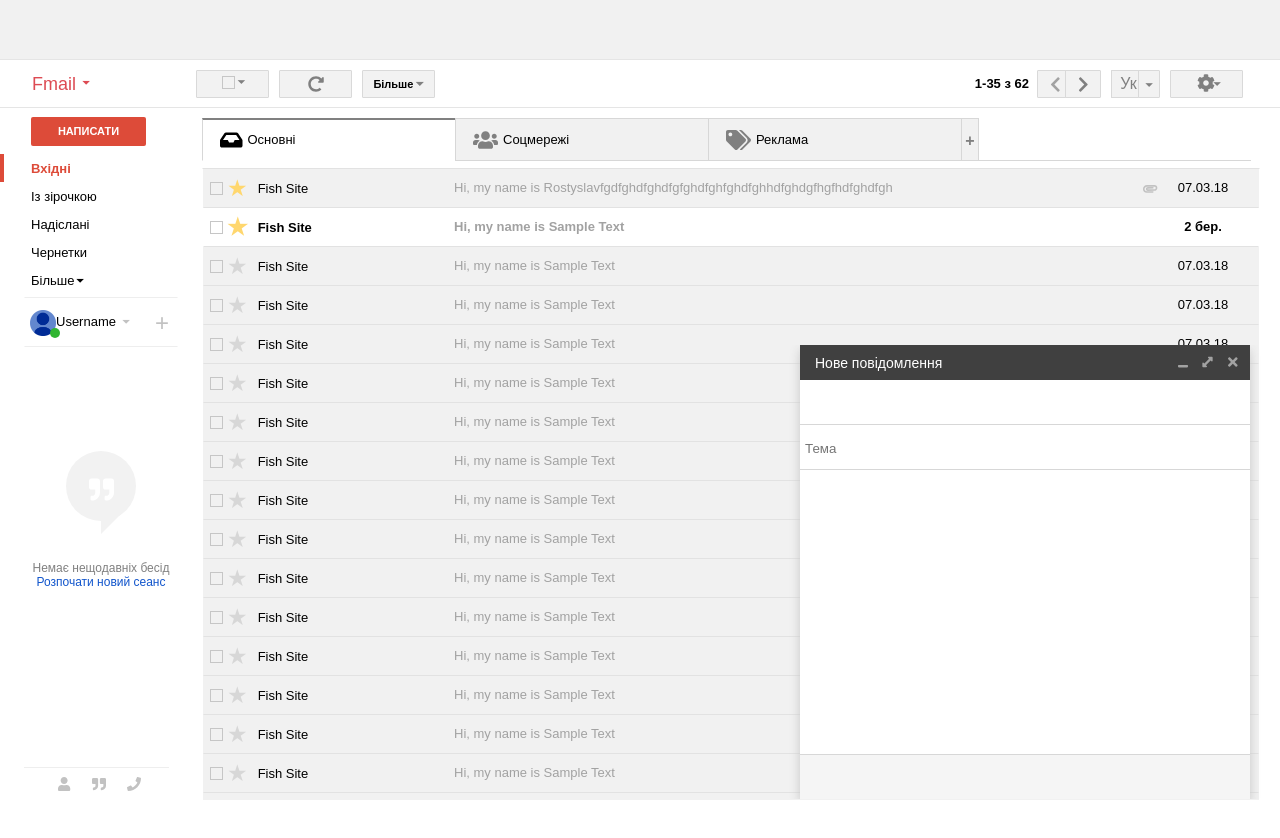
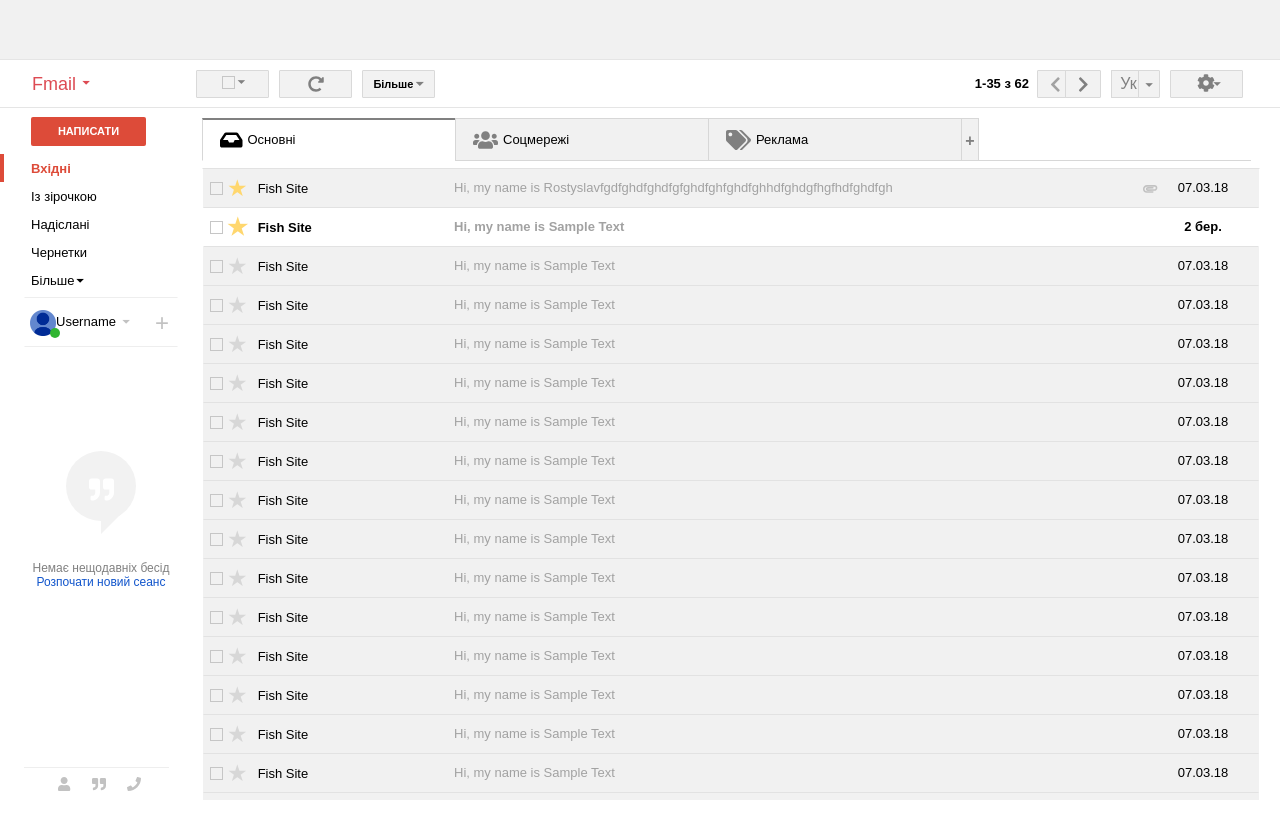
Before and after one commit to VR333/fish, an Angular app: page /#/inbox in a window 1280 px wide. Shown: the top 838 px of the page. Built offline with nearby package versions, Linux system fonts and the light colour scheme.

Commit message:
add simple functionality for futher development of creating new messages

```diff
--- a/src/app/menu/menu-options/app.component.html
+++ b/src/app/menu/menu-options/app.component.html
@@ -4,7 +4,7 @@
 		 		  'medium-version': view.viewSizeType === 'medium',
 		 	  	  'compact-version': view.viewSizeType === 'compact'
 	}">
-	<div class='write-btn'>НАПИСАТИ</div>
+	<div class='write-btn' (click)="makeNewMesageTemplate()">НАПИСАТИ</div>
 
 	<div class='menu-links'>
 		<div class='menu-item'
--- a/src/app/menu/menu-options/app.component.ts
+++ b/src/app/menu/menu-options/app.component.ts
@@ -1,5 +1,6 @@
 import { Component } from '@angular/core';
 import { ManageViewService } from './../../services/manageView';
+import { NewMessageService } from './../../services/NewMessageService';
 
 @Component({
   selector: 'fish-menu-options',
@@ -7,7 +8,10 @@ import { ManageViewService } from './../../services/manageView';
   styleUrls: ['./app.component.scss']
 })
 export class MenuOptionsComponent {
-    constructor( private view: ManageViewService) {}
+    constructor(
+        private view: ManageViewService,
+        private NewMessageService: NewMessageService
+    ) {}
 
     showExtendedMenu:boolean = false;
     showExtendedCategory:boolean = false;
@@ -88,4 +92,8 @@ export class MenuOptionsComponent {
     toShowExtendedCategory() {
         this.showExtendedCategory = !this.showExtendedCategory;
     }
+
+    makeNewMesageTemplate() {
+        this.NewMessageService.createMessageTemplate();
+    }
 }
--- a/src/app/new-messages/app.component.html
+++ b/src/app/new-messages/app.component.html
@@ -1,10 +1,12 @@
-<div class="new-message-template">
+<div class="new-message-template" *ngFor="let temp of newMessages">
 	<div class="template-header">
 		<span class='header-title'>Нове повідомлення</span>
 		<div class='header-buttons'>
 			<div class='button-icon'><i class="fas fa-window-minimize minimize"></i></div>
 			<div class='button-icon'><i class="fas fa-arrows-alt-v rotate"></i></div>
-			<div class='button-icon'><i class="fas fa-times"></i></div>
+			<div class='button-icon' (click)="deleteTemplate()">
+				<i class="fas fa-times"></i>
+			</div>
 		</div>
 	</div>
 	<div class="template-input-container receiver"></div>
--- a/src/app/new-messages/app.component.scss
+++ b/src/app/new-messages/app.component.scss
@@ -1,13 +1,19 @@
 :host {
+    max-height: 450px;
+    width: 100%;
+    margin-right: 28px;
+    margin-left: 28px;
     display: block;
     position: absolute;
     right: 0px;
-    bottom: 1px;
-    overflow-x: hidden;
+    bottom: 0px;
+    overflow: hidden;
 
     .new-message-template {
-        width: 450px;
-        margin: 0px 30px;
+        width: 47%;
+        max-width: 580px;
+        margin-left: 5px;
+        float: right;
         background-color: white;
         box-shadow: 0px 5px 10px rgb(200, 200, 200);
         z-index: 2;
@@ -67,7 +73,7 @@
         }
 
         .message-text {
-            width: 450px;
+            width: 100%;
             min-height: 280px;
             padding: 5px;
             resize: none;
--- a/src/app/new-messages/app.component.ts
+++ b/src/app/new-messages/app.component.ts
@@ -1,8 +1,16 @@
 import { Component } from '@angular/core';
+import { NewMessageService } from './../services/NewMessageService';
 
 @Component({
   selector: 'fish-new-messages',
   templateUrl: './app.component.html',
   styleUrls: ['./app.component.scss']
 })
-export class NewMessagesComponent { }
+export class NewMessagesComponent {
+    constructor(private NewMessageService: NewMessageService) {}
+    newMessages = this.NewMessageService.newMessages;
+
+    deleteTemplate() {
+        this.NewMessageService.deleteMessageTemplate();
+    }
+}
--- a/src/app/services/NewMessageService.ts
+++ b/src/app/services/NewMessageService.ts
@@ -2,5 +2,13 @@ import { Injectable } from '@angular/core';
 
 @Injectable()
 export class NewMessageService {
+	newMessages = [];
 
+	createMessageTemplate() {
+		this.newMessages.push({});
+	}
+
+	deleteMessageTemplate() {
+		this.newMessages.pop();
+	}
 }
```
